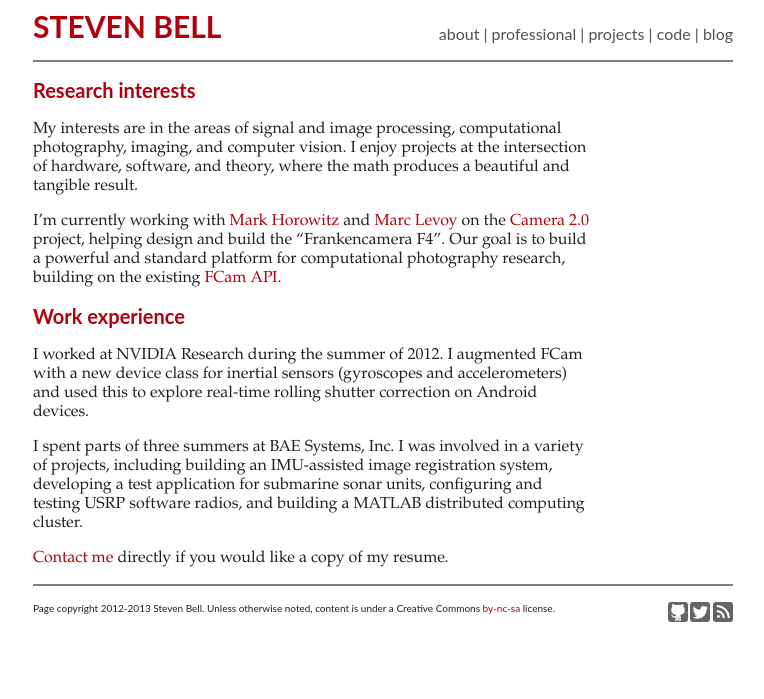
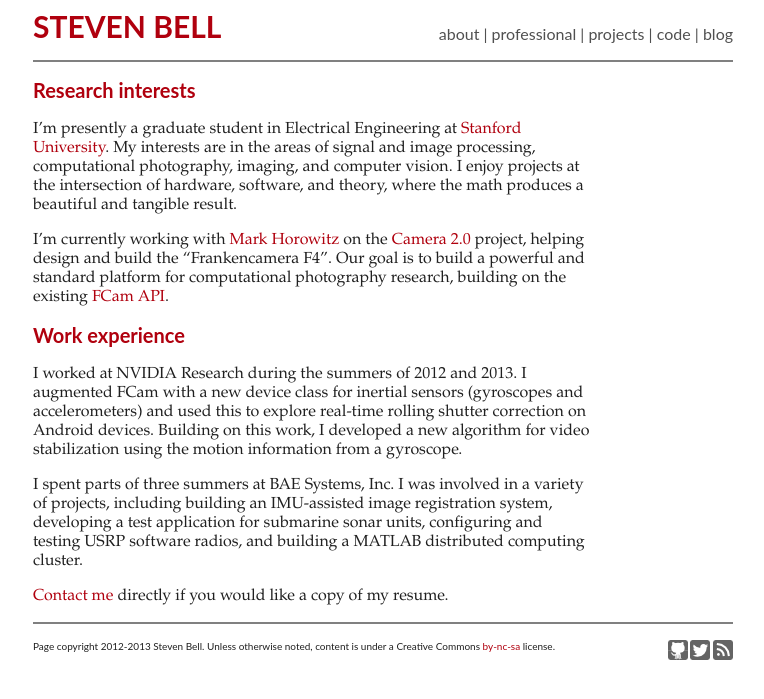
Before and after one commit to stevenbell/stevenbell.github.com, a Jekyll site: the page built from professional.markdown, in a window 1280 px wide. Shown: the top 699 px of the page, without its empty margins (257-1021 px from the left). Built offline with Jekyll 4.4.1, drawn with Linux system fonts in a browser that asks for light colours; comment, search, counter and statistics services are not loaded.

Commit message:
Small updates to professional/research page.

```diff
--- a/professional.markdown
+++ b/professional.markdown
@@ -4,12 +4,12 @@ title: Professional
 ---
 
 # Research interests
-My interests are in the areas of signal and image processing, computational photography, imaging, and computer vision.  I enjoy projects at the intersection of hardware, software, and theory, where the math produces a beautiful and tangible result.
+I'm presently a graduate student in Electrical Engineering at [Stanford University](http://stanford.edu).  My interests are in the areas of signal and image processing, computational photography, imaging, and computer vision.  I enjoy projects at the intersection of hardware, software, and theory, where the math produces a beautiful and tangible result.
 
-I'm currently working with [Mark Horowitz](http://stanford.edu/~horowitz) and [Marc Levoy](http://graphics.stanford.edu/~levoy) on the [Camera 2.0](http://graphics.stanford.edu/projects/camera-2.0/) project, helping design and build the "Frankencamera F4".  Our goal is to build a powerful and standard platform for computational photography research, building on the existing [FCam API](http://graphics.stanford.edu/papers/fcam/html/).
+I'm currently working with [Mark Horowitz](http://stanford.edu/~horowitz) on the [Camera 2.0](http://graphics.stanford.edu/projects/camera-2.0/) project, helping design and build the "Frankencamera F4".  Our goal is to build a powerful and standard platform for computational photography research, building on the existing [FCam API](http://graphics.stanford.edu/papers/fcam/html/).
 
 # Work experience
-I worked at NVIDIA Research during the summer of 2012.  I augmented FCam with a new device class for inertial sensors (gyroscopes and accelerometers) and used this to explore real-time rolling shutter correction on Android devices.
+I worked at NVIDIA Research during the summers of 2012 and 2013.  I augmented FCam with a new device class for inertial sensors (gyroscopes and accelerometers) and used this to explore real-time rolling shutter correction on Android devices.  Building on this work, I developed a new algorithm for video stabilization using the motion information from a gyroscope.
 
 I spent parts of three summers at BAE Systems, Inc.  I was involved in a variety of projects, including building an IMU-assisted image registration system, developing a  test application for submarine sonar units, configuring and testing USRP software radios, and building a MATLAB distributed computing cluster.
 
```
